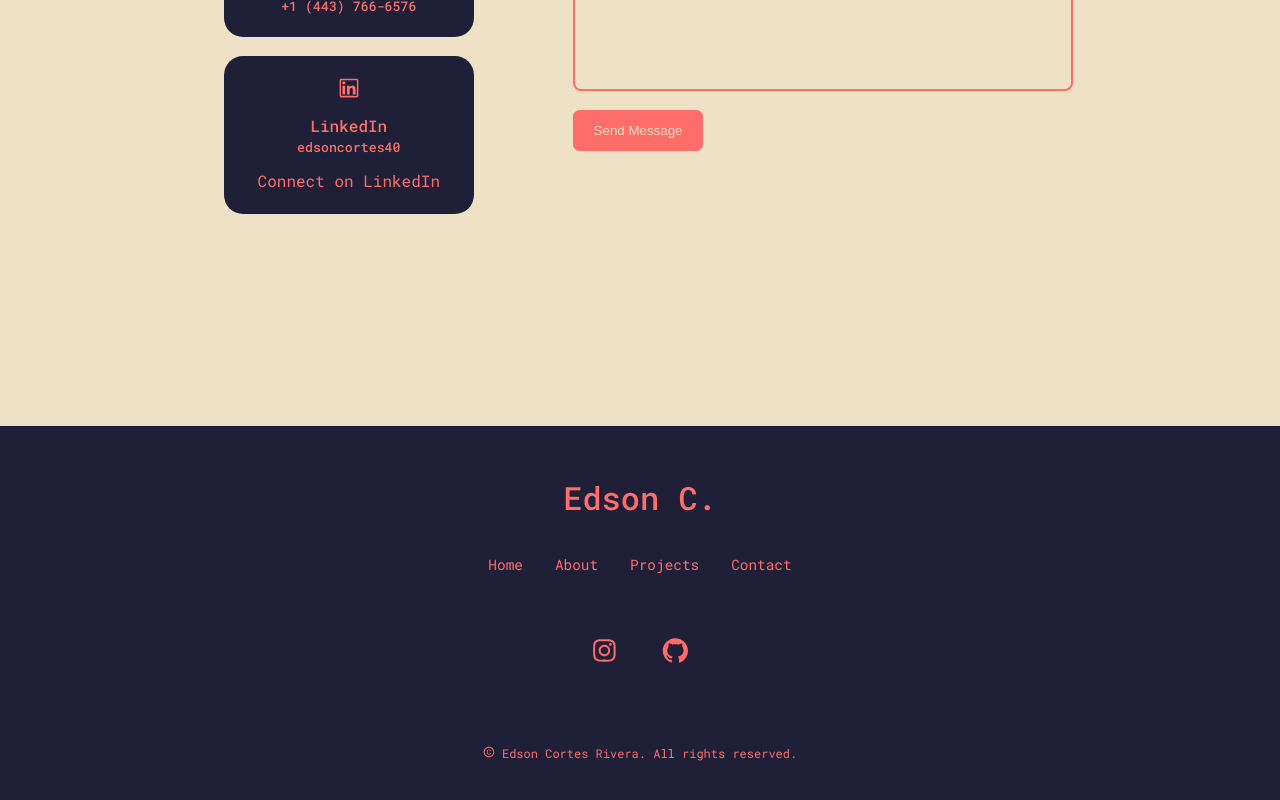
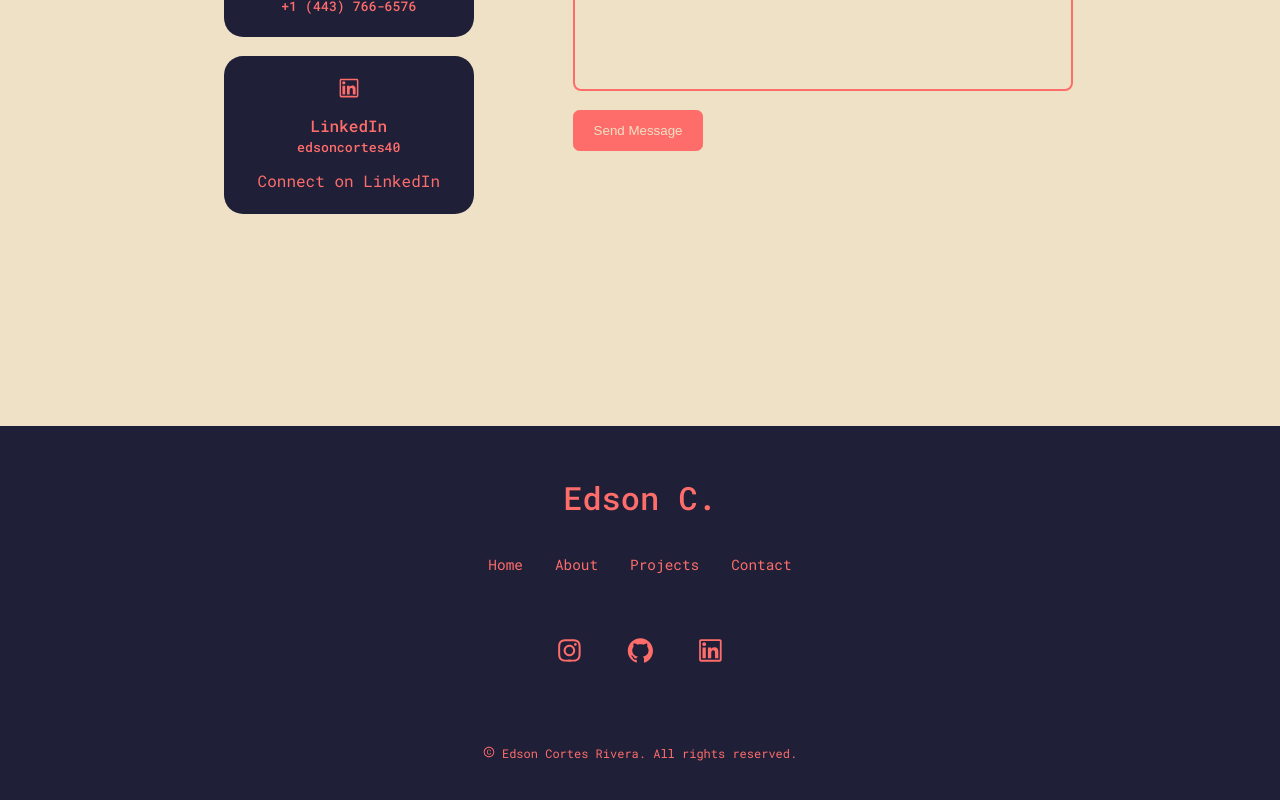
Before and after one commit to Edsoncortes40/ReactPortfolio, a React (Create React App) app: page / in a window 1280 px wide. Shown: the part 3878-4678 px from the top of the page. Built offline with nearby package versions, Linux system fonts and the light colour scheme.

Commit message:
adding linkedin to footer socials

```diff
--- a/src/components/footer/Footer.jsx
+++ b/src/components/footer/Footer.jsx
@@ -3,6 +3,7 @@ import './footer.css'
 import {AiOutlineInstagram} from 'react-icons/ai'
 import {AiOutlineGithub} from 'react-icons/ai'
 import {AiOutlineCopyrightCircle} from 'react-icons/ai'
+import {AiOutlineLinkedin} from 'react-icons/ai'
 
 const Footer = () => {
   return (
@@ -19,6 +20,7 @@ const Footer = () => {
       <div className='footer_socials'>
         <a href='https://instagram.com/edcortes.riv' target='_blank'><AiOutlineInstagram/></a>
         <a href='https://github.com/Edsoncortes40' target='_blank'><AiOutlineGithub/></a>
+        <a href='https://linkedin.com/Edsoncortes40' target="_blank"><AiOutlineLinkedin/></a>
       </div>
 
       <div className='footer_copyright'>
```
